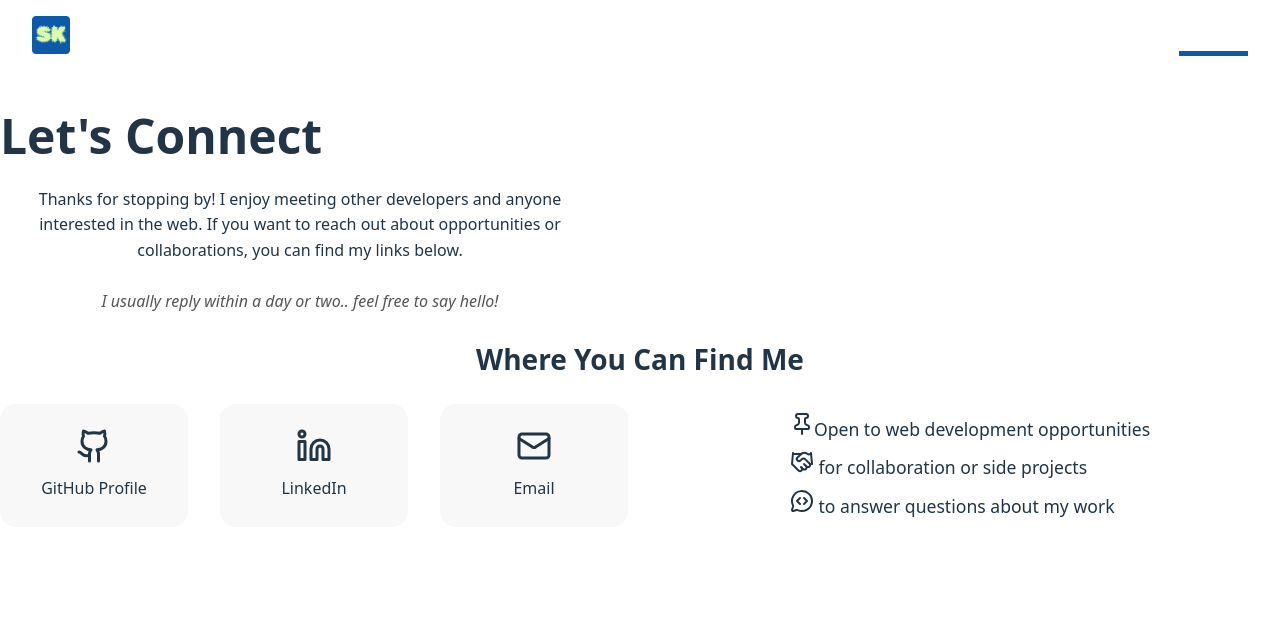
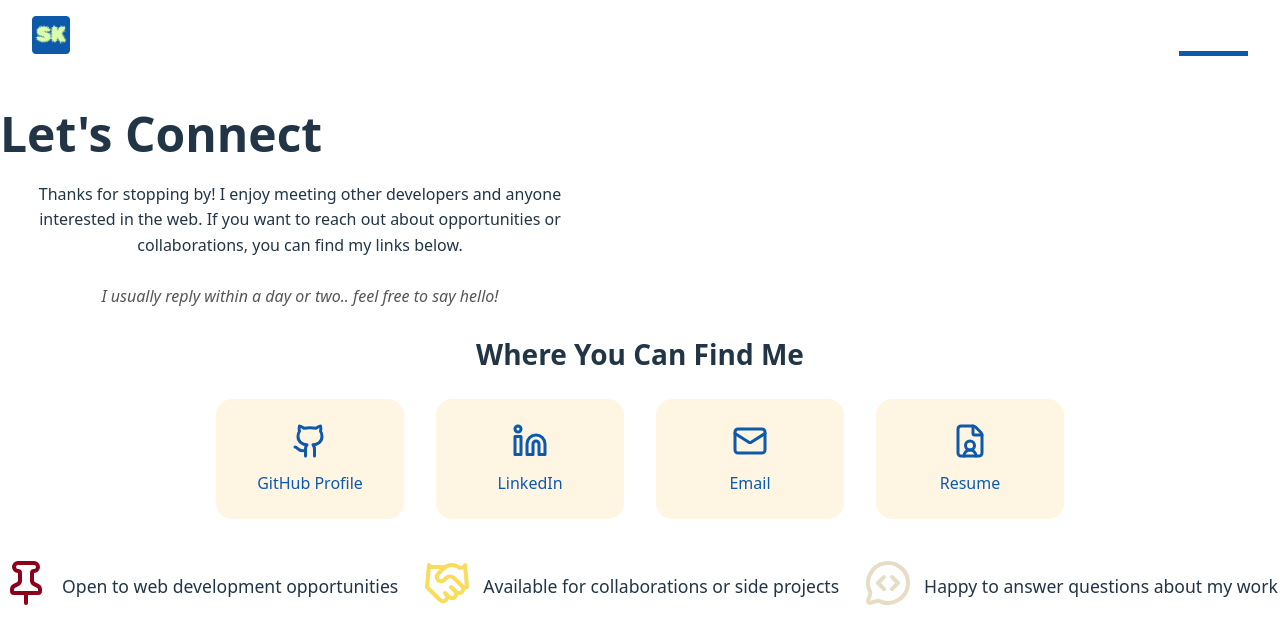
Before and after one commit to stephen-kern/vue-portfolio, a Vue app: page /contact in a window 1280 px wide. Shown: the top 644 px of the page. Built offline with nearby package versions, Linux system fonts and the light colour scheme.

Commit message:
contact page updates

```diff
--- a/src/style.css
+++ b/src/style.css
@@ -53,8 +53,11 @@ body {
 }
 
 h1 {
-  font-size: 3.2em;
-  line-height: 1.1;
+  font-size: 2.8em;
+  line-height: 1;
+}
+h2{
+  font-size: 2rem;
 }
 img,
 picture {
--- a/src/views/About.vue
+++ b/src/views/About.vue
@@ -67,7 +67,6 @@ const sections: Section[] = [
 }
 
 .about-container h2 {
-  font-size: 2rem;
   margin-bottom: 1rem;
 }
 
--- a/src/views/Contact.vue
+++ b/src/views/Contact.vue
@@ -1,4 +1,5 @@
 <script setup lang="ts">
+import resumepdf from "../assets/SK25.pdf";
 import {
   Github,
   Linkedin,
@@ -6,10 +7,12 @@ import {
   Pin,
   Handshake,
   MessageCircleCode,
+  FileUser
 } from "lucide-vue-next";
 const linkedin: string = "https://linkedin.com/in/stephenkern96";
 const github: string = "https://github.com/stephen-kern";
 const email: string = "stephenkern96@gmail.com";
+
 </script>
 
 <template>
@@ -24,29 +27,36 @@ const email: string = "stephenkern96@gmail.com";
         >I usually reply within a day or two.. feel free to say hello!</span
       >
     </p>
+  </section>
+
+  <section>
     <h2>Where You Can Find Me</h2>
     <div class="contact-links">
       <a class="contact-card" :href="github" target="_blank">
         <Github class="icon" />
         <span>GitHub Profile</span>
       </a>
-
       <a class="contact-card" :href="linkedin" target="_blank">
         <Linkedin class="icon" />
         <span>LinkedIn</span>
       </a>
-
       <a class="contact-card" :href="`mailto:${email}`">
         <Mail class="icon" />
         <span>Email</span>
       </a>
+      <a :href="resumepdf" class="contact-card" target="_blank">
+        <FileUser class="icon"/>
+        <span>Resume</span>
+      </a>
+    </div>
+  </section>
 
-      <ul class="contact-list">
-        <li><Pin class="pin" />Open to web development opportunities</li>
-        <li><Handshake class="handshake"/> for collaboration or side projects</li>
-        <li><MessageCircleCode class="message"/> to answer questions about my work</li>
+  <section>
+    <ul class="contact-list">
+        <li><span><Pin class="pin" :size="48" /></span>Open to web development opportunities</li>
+        <li><span><Handshake class="handshake" :size="48"/> </span>Available for collaborations or side projects</li>
+        <li><span><MessageCircleCode class="message" :size="48"/></span>Happy to answer questions about my work</li>
       </ul>
-    </div>
   </section>
 </template>
 <style scoped>
@@ -80,12 +90,12 @@ h2 {
   flex-direction: column;
   align-items: center;
   gap: 0.75rem;
-  background: #f8f8f8;
+  background: #FFF5E3;
   padding: 1.5rem;
   border-radius: 16px;
   width: 140px;
   text-decoration: none;
-  color: inherit;
+  color: var(--primary);
   transition: transform 0.2s ease, background 0.2s ease;
 }
 
@@ -100,14 +110,19 @@ h2 {
 }
 
 .contact-list {
+  display: flex;
+  align-items: center;
+  justify-content: space-around;
+  gap: 1.3rem;
   list-style: none;
   padding: 0;
-  max-width: 500px;
-  margin: 0 auto;
-  text-align: left;
+  text-align: center;
 }
 
 .contact-list li {
+  display: flex;
+  align-items: center;
+  gap: 0.75rem;
   margin: 0.5rem 0;
   font-size: 1.1rem;
 }
@@ -118,4 +133,14 @@ h2 {
   font-style: italic;
   color: #555;
 }
+
+.pin{
+  color: #8c001a;
+}
+.handshake{
+  color: #F9DC5C;
+}
+.message{
+  color: #E6DDC5;
+}
 </style>
```
Also changed, not shown: 1 other file (tests, documents, lock files or other folders).
